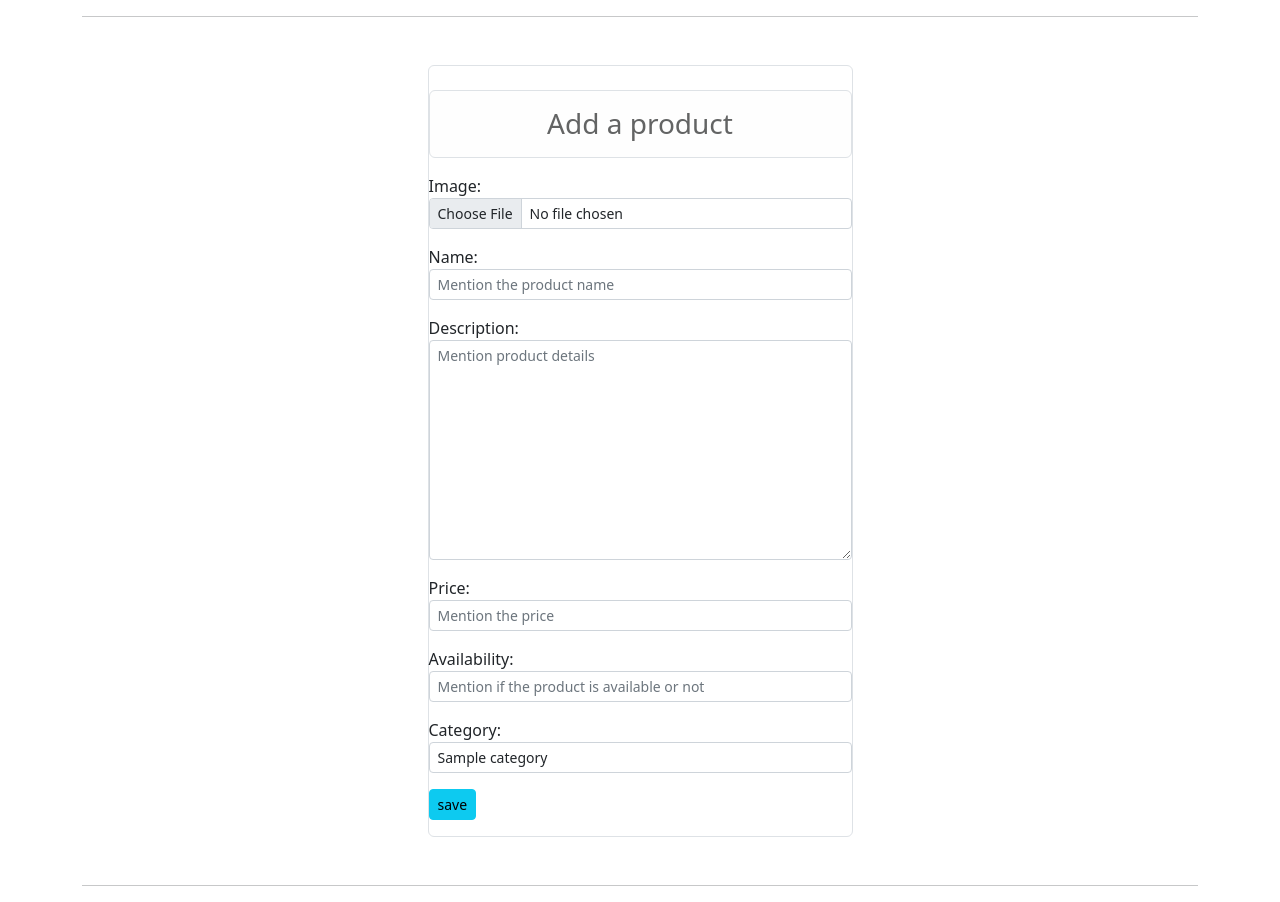
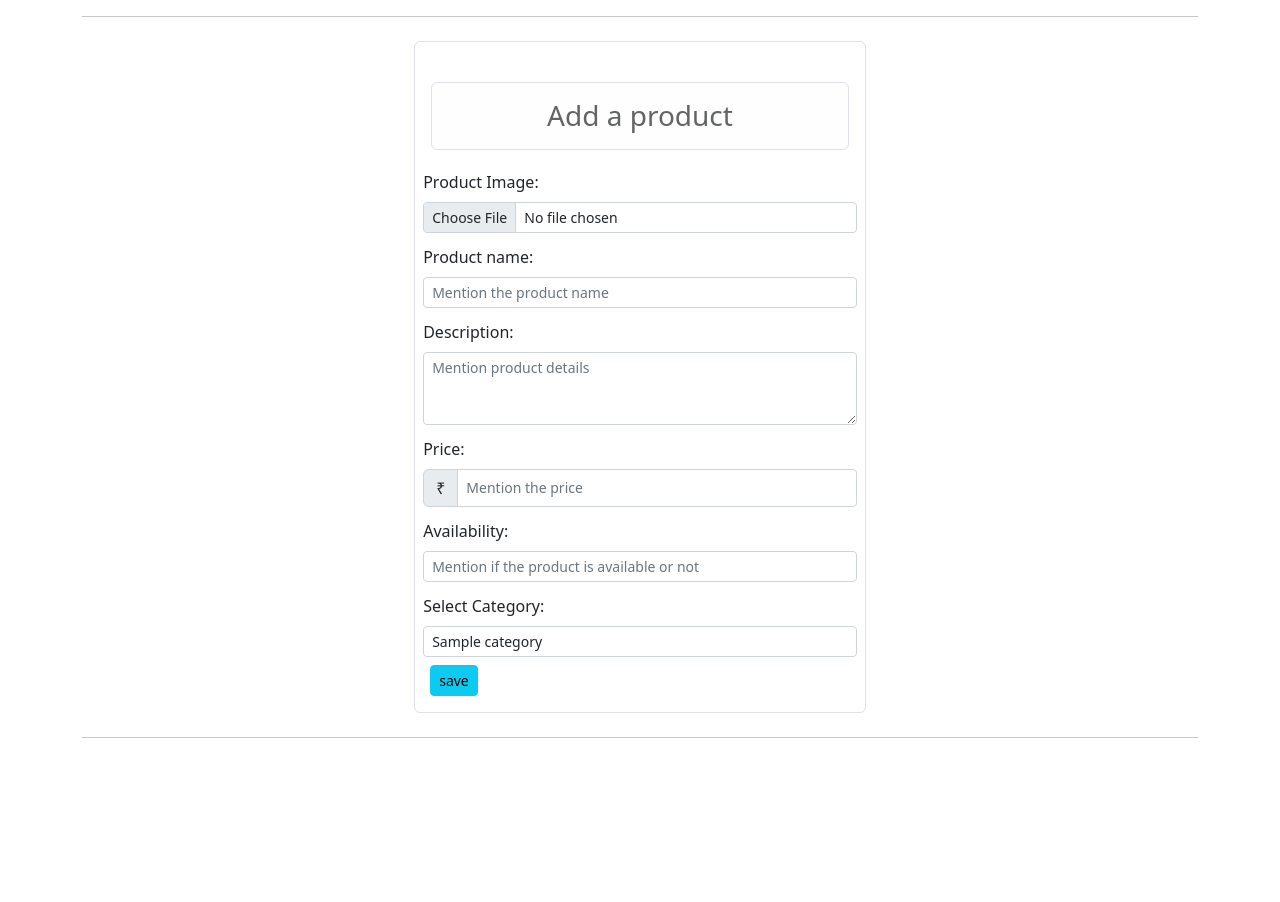
Before and after one commit to SaurabhHable/Q-Mart-App, a Django app: page / in a window 1280 px wide. Shown: the part 56-958 px from the top of the page. After the commit the page ends 794 px from the top, so only its background shows below. Run offline with Django 4.2, Linux system fonts and the light colour scheme; a user stored in the database is signed in; tables that the repository leaves empty hold one stand-in row (values such as "Sample post"); some libraries are stand-ins or nearby versions.

Commit message:
Modified products form using widget tweaks. Added entity code for Rs symbol.

```diff
--- a/myApp/forms.py
+++ b/myApp/forms.py
@@ -5,7 +5,7 @@ class productRegistration(forms.ModelForm):
     class Meta:
         model = Product
         fields = [ 'id','image', 'name', 'description', 'price', 'availability','category']
-
+'''
         widgets = {
             'image' : forms.FileInput(attrs={'class':'form-control form-control-sm', 'width':"300", 'height':"300"}),
             'name' : forms.TextInput(attrs={'class':'form-control form-control-sm', 'placeholder':'Mention the product name'}),
@@ -14,3 +14,4 @@ class productRegistration(forms.ModelForm):
             'availability' : forms.TextInput(attrs={'class':'form-control form-control-sm', 'placeholder':'Mention if the product is available or not'}),
             'category' : forms.Select(attrs={'class':'form-control form-control-sm'}),
         }
+'''
--- a/myApp/templates/myApp/home.html
+++ b/myApp/templates/myApp/home.html
@@ -5,16 +5,52 @@
 {% endblock %}
 {% block content %}
 {% load widget_tweaks %}
-
+<style>
+    .form-inputs{
+        padding: 4px;
+        margin: 4px;
+    }
+</style>
 <div class="container">
     <hr>
-    <div class="p-4 m-4">
+    <div class="p-2 m-2">
         <div class="form-group col-lg-5 mx-auto border rounded pt-4 pb-3">
-            <h3 class="alert alert-light border rounded text-center">Add a product</h3>
+            <h3 class="alert alert-light border rounded text-center m-3">Add a product</h3>
             <form action="" method="post" enctype="multipart/form-data">
                 {% csrf_token %}
-                {{form.as_p}}
-                <input type="submit" value="save" class="btn btn-sm btn-info" id="btn-save">
+                <div class="add-product-form">
+                    <div class="form-inputs">
+                        <label for="image" class="form-label">Product Image:</label>
+                        {% render_field form.image class="form-control form-control-sm" width="300" height="300" id="image" name="image" %}
+                    </div>
+
+                    <div class="form-inputs">
+                        <label for="productName" class="form-label">Product name:</label>
+                        {% render_field form.name class="form-control form-control-sm" id="productName" name="name" placeholder="Mention the product name" %}
+                    </div>
+                    <div class="form-inputs">
+                        <label for="description" class="form-label">Description:</label>
+                        {% render_field form.description class="form-control form-control-sm" id="description" name="description" rows="3" placeholder="Mention product details" %}
+                    </div>
+
+                    <div class="form-inputs">
+                        <label for="price" class="form-label">Price:</label>
+                        <div class="input-group">
+                            <span class="input-group-text">&#8377;</span>
+                            {% render_field form.price class="form-control form-control-sm" id="price" name="price" placeholder="Mention the price" %}
+                        </div>
+                    </div>
+                    <div class="form-inputs">
+                        <label for="availability" class="form-label">Availability:</label>
+                        {% render_field form.availability class="form-control form-control-sm" id="availability" name="availability" placeholder="Mention if the product is available or not" %}
+                    </div>
+
+                    <div class="form-inputs">
+                        <label for="category" class="form-label">Select Category:</label>
+                        {% render_field form.category class="form-control form-control-sm" id="category" name="category" %}
+                    </div>
+                </div>
+                <input type="submit" value="save" class="btn btn-sm btn-info" style="margin-left : 15px" id="btn-save">
             </form>
         </div>
     </div>
--- a/myApp/templates/myApp/list.html
+++ b/myApp/templates/myApp/list.html
@@ -30,7 +30,7 @@
             <div class="col-sm-4">
                 <div class="card mb-3 bg-transparent border-success">
                   <div class="card-header">
-                    <span class="d-flex justify-content-start"><b>₹ {{prod.price}} /-</b></span>
+                    <span class="d-flex justify-content-start"><b>&#8377; {{prod.price}} /-</b></span>
                   </div>
                   <img src="{{prod.image.url}}" alt="{{prod.name}}" class="rounded mx-auto d-block" height="300px" title="{{prod.name}}">
                     <div>
```
Also changed, not shown: media/my_imgs/colgate.jpg (added).
